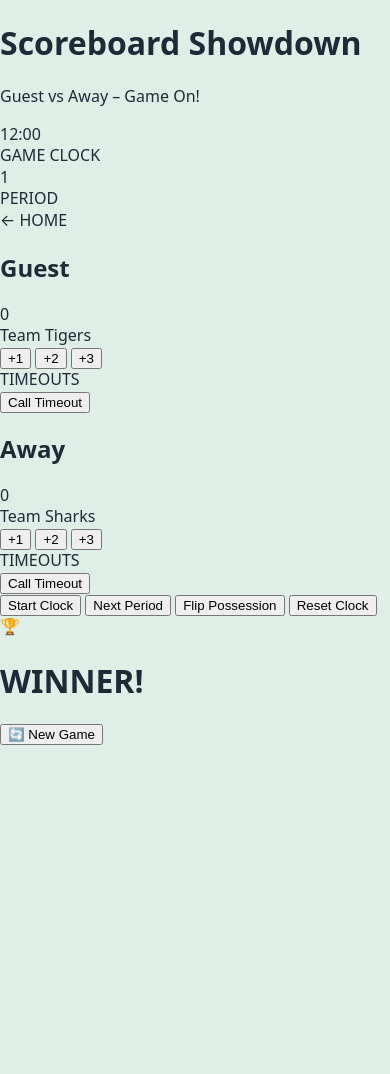
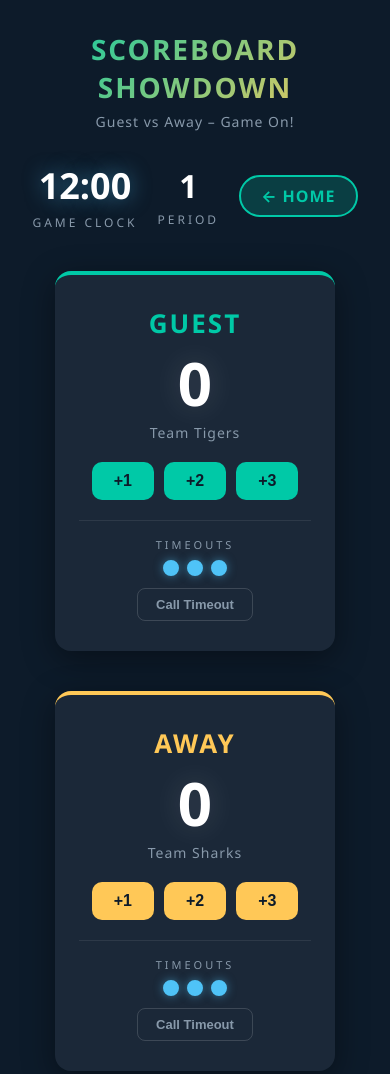
Before and after one commit to anthonyhoward775-sketch/ScoreBoard, a plain HTML site: page index.html in a window 390 px wide. Shown: the top 1074 px of the page. Before the commit the page ends 844 px from the top, so only its background shows below. Drawn offline with Linux system fonts and the light colour scheme.

Commit message:
Update styles.css
update

```diff
--- a/styles.css
+++ b/styles.css
@@ -1,253 +1,423 @@
 /* ---------- Base ---------- */
-* { box-sizing: border-box; }
+* { box-sizing: border-box; margin: 0; padding: 0; }
 
-:root{
-  --bg: #dfeee6;         /* pale mint background */
-  --card: #ffffff;
-  --ink: #1f2a37;
-  --muted: #55606e;
-
-  --pill-title: rgba(255, 255, 255, 0.08); /* more translucent white overlay */
-  --pill-sub: rgba(0, 0, 0, 0.12);         /* more translucent dark overlay */
-  --section-bg: #eaf3ee; /* light green tint */
-  --guide-bg: #a9d5d8;   /* light teal */
-  --shadow: 0 12px 20px rgba(105, 77, 77, 0.12);
-  --radius: 26px;
+:root {
+  --bg: #0d1b2a;
+  --card: #1b2838;
+  --ink: #e0e6ed;
+  --muted: #8899aa;
+  --home-color: #00c9a7;
+  --away-color: #ffc857;
+  --accent: #4fc3f7;
+  --shadow: 0 8px 32px rgba(0, 0, 0, 0.4);
+  --radius: 16px;
 }
 
-body{
-  margin: 0;
-  font-family: system-ui, -apple-system, Segoe UI, Roboto, Arial, sans-serif;
+body {
+  font-family: 'Segoe UI', system-ui, -apple-system, Roboto, Arial, sans-serif;
+  background: var(--bg);
   color: var(--ink);
-  background: var(--bg);
-  line-height: 1.35;
+  min-height: 100vh;
+  display: flex;
+  flex-direction: column;
+  align-items: center;
 }
 
-img{
-  display: block;
-  max-width: 100%;
+/* ---------- Header ---------- */
+header {
+  text-align: center;
+  padding: 30px 20px 10px;
 }
 
-/* ---------- Outer “polaroid” style ---------- */
-.page{
-  min-height: 100vh;
-  display: grid;
-  place-items: center;
-  padding: 36px 16px;
+header h1 {
+  font-size: clamp(28px, 5vw, 48px);
+  font-weight: 900;
+  letter-spacing: 2px;
+  text-transform: uppercase;
+  background: linear-gradient(135deg, var(--home-color), var(--away-color));
+  -webkit-background-clip: text;
+  -webkit-text-fill-color: transparent;
+  background-clip: text;
 }
 
-.card{
-  width: min(920px, 100%);
+header .subtitle {
+  font-size: clamp(14px, 2vw, 18px);
+  color: var(--muted);
+  margin-top: 6px;
+  letter-spacing: 1px;
+}
+
+/* ---------- Game Info (Clock, Period, Possession) ---------- */
+.game-info {
+  display: flex;
+  justify-content: center;
+  align-items: center;
+  gap: 40px;
+  padding: 20px;
+  flex-wrap: wrap;
+}
+
+.clock-box,
+.period-box,
+.possession-box {
+  text-align: center;
+}
+
+.clock-box #game-clock {
+  font-size: clamp(36px, 6vw, 64px);
+  font-weight: 700;
+  font-variant-numeric: tabular-nums;
+  color: #ffffff;
+  text-shadow: 0 0 20px rgba(79, 195, 247, 0.5);
+}
+
+.clock-label,
+.period-label {
+  font-size: 12px;
+  letter-spacing: 3px;
+  text-transform: uppercase;
+  color: var(--muted);
+  margin-top: 4px;
+}
+
+.period-box #period {
+  font-size: clamp(32px, 5vw, 56px);
+  font-weight: 700;
+  color: #ffffff;
+}
+
+.possession-box .arrow {
+  font-size: clamp(16px, 2.5vw, 22px);
+  font-weight: 700;
+  padding: 8px 20px;
+  border-radius: 30px;
+  letter-spacing: 1px;
+  transition: all 0.3s ease;
+}
+
+.arrow.home {
+  background: rgba(0, 201, 167, 0.2);
+  color: var(--home-color);
+  border: 2px solid var(--home-color);
+}
+
+.arrow.away {
+  background: rgba(255, 200, 87, 0.2);
+  color: var(--away-color);
+  border: 2px solid var(--away-color);
+}
+
+/* ---------- Scoreboard ---------- */
+.scoreboard {
+  display: flex;
+  justify-content: center;
+  gap: 40px;
+  padding: 20px 20px 30px;
+  flex-wrap: wrap;
+  width: 100%;
+  max-width: 900px;
+}
+
+.team {
+  flex: 1;
+  min-width: 280px;
+  max-width: 400px;
   background: var(--card);
   border-radius: var(--radius);
+  padding: 30px 24px;
+  text-align: center;
   box-shadow: var(--shadow);
-  overflow: hidden;
-  border: 10px solid rgba(255,255,255,0.85); /* white frame look */
+  transition: transform 0.2s ease;
 }
 
-/* ---------- Hero ---------- */
-.hero{
-  position: relative;
-  height: clamp(240px, 38vw, 360px);
-  background:
-    linear-gradient(to bottom, rgba(89, 63, 63, 0.25), rgba(231, 153, 153, 0.35)),
-    var(--hero-img) center/cover no-repeat;
+.team:hover {
+  transform: translateY(-4px);
 }
 
-.hero__overlay{
-  position: absolute;
-  inset: 0;
-  display: grid;
-  align-content: center;
-  justify-items: center;
-  gap: 10px;
-  padding: 28px 18px;
+.team.home {
+  border-top: 4px solid var(--home-color);
 }
 
-.pill{
-  margin: 0;
-  color: #fff;
-  text-align: center;
-  padding: 10px 18px;
-  border-radius: 12px;
-  display: inline-block;
-  backdrop-filter: blur(8px);
-  border: 1px solid rgba(255, 255, 255, 0.15);
-  text-shadow: 0 1px 3px rgba(0,0,0,0.5);
+.team.away {
+  border-top: 4px solid var(--away-color);
 }
 
-.pill--title{
-  background: var(--pill-title);
-  font-weight: 700;
-  letter-spacing: 0.2px;
-  font-size: clamp(22px, 3vw, 34px);
-  color: #fff;
+.team h2 {
+  font-size: 26px;
+  font-weight: 800;
+  text-transform: uppercase;
+  letter-spacing: 2px;
+  margin-bottom: 12px;
 }
 
-.pill--subtitle{
-  background: var(--pill-sub);
-  max-width: 620px;
-  font-size: clamp(14px, 1.6vw, 18px);
-  padding: 12px 18px;
-  font-weight: 400;
-  color: #ff8a80;
-  text-shadow: 0 2px 6px rgba(139, 0, 0, 0.8);
+.team.home h2 {
+  color: var(--home-color);
 }
 
-/* ---------- Activities ---------- */
-.activities{
-  background: var(--section-bg);
-  padding: 28px 22px 34px;
+.team.away h2 {
+  color: var(--away-color);
 }
 
-.section-title{
-  margin: 0 0 22px;
-  text-align: center;
-  font-size: clamp(18px, 2.2vw, 24px);
-  font-weight: 800;
-  color: #203242;
+.score-display {
+  font-size: clamp(60px, 10vw, 96px);
+  font-weight: 900;
+  line-height: 1;
+  margin: 10px 0;
+  color: #ffffff;
+  text-shadow: 0 0 30px rgba(255, 255, 255, 0.15);
 }
 
-.activities__grid{
-  display: grid;
-  grid-template-columns: repeat(3, minmax(0, 1fr));
-  gap: clamp(14px, 2.2vw, 26px);
-  align-items: start;
+.team-name {
+  font-size: 14px;
+  color: var(--muted);
+  letter-spacing: 1px;
+  margin-bottom: 20px;
 }
 
-.activity{
-  text-align: center;
-  padding: 6px 6px 0;
-  position: relative;
+/* ---------- Score Buttons ---------- */
+.score-buttons {
+  display: flex;
+  justify-content: center;
+  gap: 10px;
+  margin-bottom: 20px;
 }
 
-.activity__img{
-  width: 125px;
-  height: 125px;
-  border-radius: 999px;
-  object-fit: cover;
-  margin: 0 auto 12px;
-  border: 4px solid rgba(101, 201, 255, 0.4);
-  box-shadow: 0 10px 20px rgba(0,0,0,0.10);
-  transition: transform 0.3s ease, box-shadow 0.3s ease, border-color 0.3s ease;
+.score-buttons button {
+  padding: 10px 22px;
+  font-size: 16px;
+  font-weight: 700;
+  border: none;
+  border-radius: 10px;
   cursor: pointer;
+  transition: all 0.2s ease;
+  color: #0d1b2a;
 }
 
-.activity__img:hover{
-  transform: scale(1.1) rotate(5deg);
-  box-shadow: 0 20px 40px rgba(0,0,0,0.25);
-  border-color: rgba(101, 201, 255, 0.8);
+.team.home .score-buttons button {
+  background: var(--home-color);
 }
 
-/* Football activity - hover to show GIF */
-.activity:first-child .activity__img:hover {
-  content: url(https://media0.giphy.com/media/v1.Y2lkPTZjMDliOTUyaThkMDdraHRsOGkydWh0ejhtM2RlcnJweGt2c2Q2bWl1cGpmOWlneSZlcD12MV9pbnRlcm5hbF9naWZfYnlfaWQmY3Q9Zw/njFSAXEgVdWL8c6ZGD/giphy.gif);
+.team.home .score-buttons button:hover {
+  background: #00e6be;
+  transform: scale(1.08);
+  box-shadow: 0 4px 16px rgba(0, 201, 167, 0.4);
 }
 
-/* BMX activity - hover to show GIF */
-.activity:nth-child(2) .activity__img:hover {
-  content: url(https://media.giphy.com/media/v1.Y2lkPTc5MGI3NjExa28zNzQ5bnNsM3Z4N3BlaWtibGFiMjc0ZjdoMGo5czNqeTJrYWpzYyZlcD12MV9naWZzX3NlYXJjaCZjdD1n/l7Ck3FWthROtOcBPK3/giphy.gif);
+.team.away .score-buttons button {
+  background: var(--away-color);
 }
 
-/* Walking trail activity - hover to show GIF */
-.activity:nth-child(3) .activity__img:hover {
-  content: url(https://media.giphy.com/media/v1.Y2lkPWVjZjA1ZTQ3N3c5eXA4MTgxd3p0aDdpdTE2aTh2ZDhqZXpremtxMHpvbnpucW03ayZlcD12MV9naWZzX3NlYXJjaCZjdD1n/zIOsARdRFglYhgs62c/giphy.gif);
+.team.away .score-buttons button:hover {
+  background: #ffd56b;
+  transform: scale(1.08);
+  box-shadow: 0 4px 16px rgba(255, 200, 87, 0.4);
 }
 
-.activity__title{
-  margin: 0 0 8px;
-  font-size: 16px;
-  font-weight: 800;
-  color: #223547;
+/* ---------- Timeout Section ---------- */
+.timeout-section {
+  border-top: 1px solid rgba(255, 255, 255, 0.08);
+  padding-top: 16px;
 }
 
-/* Style for BMX track link */
-.activity__title a {
-  color: #223547;
-  text-decoration: none;
-  transition: color 0.3s ease, text-shadow 0.3s ease;
+.timeout-label {
+  font-size: 11px;
+  letter-spacing: 3px;
+  color: var(--muted);
+  margin-bottom: 8px;
 }
 
-.activity__title a:hover {
-  color: #4a90e2;
-  text-shadow: 0 2px 4px rgba(74, 144, 226, 0.3);
-  text-decoration: underline;
+.timeout-dots {
+  display: flex;
+  justify-content: center;
+  gap: 8px;
+  margin-bottom: 12px;
 }
 
-.activity__text{
-  margin: 0 auto;
-  max-width: 260px;
-  font-size: 14px;
-  color: var(--muted);
+.dot {
+  width: 16px;
+  height: 16px;
+  border-radius: 50%;
+  background: rgba(255, 255, 255, 0.1);
+  border: 2px solid rgba(255, 255, 255, 0.15);
+  transition: all 0.3s ease;
 }
 
-/* ---------- Guide ---------- */
-.guide{
-  padding: 34px 22px 42px;
-  background: #fff;
+.dot.active {
+  background: var(--accent);
+  border-color: var(--accent);
+  box-shadow: 0 0 10px rgba(79, 195, 247, 0.5);
 }
 
-.guide__card{
-  width: min(720px, 100%);
-  margin: 0 auto;
-  display: grid;
-  grid-template-columns: 160px 1fr;
-  gap: 18px;
-  align-items: center;
-  background: var(--guide-bg);
-  border-radius: 14px;
-  padding: 18px;
-  box-shadow: 0 10px 20px rgba(0,0,0,0.10);
-  border-bottom: 6px solid rgba(0,0,0,0.20); /* that subtle “base” line */
+.timeout-btn {
+  padding: 8px 18px;
+  font-size: 13px;
+  font-weight: 600;
+  background: transparent;
+  color: var(--muted);
+  border: 1px solid rgba(255, 255, 255, 0.15);
+  border-radius: 8px;
+  cursor: pointer;
+  transition: all 0.2s ease;
 }
 
-.guide__photo{
-  width: 160px;
-  height: 200px;
-  object-fit: cover;
-  border-radius: 10px;
-  border: 3px solid rgba(230, 62, 24, 0.453);
-  backdrop-filter: blur(8px);
-  box-shadow: 0 15px 30px rgba(0,0,0,0.25);
-  margin: 0 auto;
-  display: block;
+.timeout-btn:hover {
+  background: rgba(255, 255, 255, 0.08);
+  color: var(--ink);
+  border-color: rgba(255, 255, 255, 0.3);
 }
 
-.guide__title{
-  margin: 0 0 8px;
-  font-size: 22px;
-  font-weight: 900;
-  color: #1f3b4b;
+/* ---------- Controls ---------- */
+.controls {
+  display: flex;
+  justify-content: center;
+  gap: 12px;
+  padding: 10px 20px 40px;
+  flex-wrap: wrap;
 }
 
-.guide__quote{
-  margin: 0 0 10px;
-  font-style: italic;
-  color: #1f3b4b;
+.controls button {
+  padding: 12px 24px;
+  font-size: 15px;
+  font-weight: 700;
+  border: 2px solid rgba(255, 255, 255, 0.15);
+  border-radius: 12px;
+  background: rgba(255, 255, 255, 0.05);
+  color: var(--ink);
+  cursor: pointer;
+  transition: all 0.2s ease;
+  letter-spacing: 0.5px;
 }
 
-.guide__name{
-  margin: 0;
+.controls button:hover {
+  background: rgba(255, 255, 255, 0.12);
+  border-color: var(--accent);
+  color: #ffffff;
+  transform: translateY(-2px);
+  box-shadow: 0 4px 16px rgba(79, 195, 247, 0.2);
+}
+
+/* ---------- Victory Overlay ---------- */
+.victory-overlay {
+  position: fixed;
+  inset: 0;
+  background: rgba(0, 0, 0, 0.85);
+  display: flex;
+  justify-content: center;
+  align-items: center;
+  z-index: 1000;
+  backdrop-filter: blur(8px);
+}
+
+.victory-overlay.hidden {
+  display: none;
+}
+
+.victory-content {
+  text-align: center;
+  z-index: 10;
+}
+
+.trophy {
+  font-size: 80px;
+  margin-bottom: 16px;
+  animation: bounce 1s ease infinite;
+}
+
+@keyframes bounce {
+  0%, 100% { transform: translateY(0); }
+  50% { transform: translateY(-20px); }
+}
+
+.victory-title {
+  font-size: clamp(32px, 6vw, 56px);
   font-weight: 900;
-  color: #1f3b4b;
+  text-transform: uppercase;
+  letter-spacing: 3px;
+  margin-bottom: 12px;
+  text-shadow: 0 0 30px rgba(255, 255, 255, 0.3);
+}
+
+.victory-team {
+  font-size: clamp(20px, 3vw, 30px);
+  font-weight: 600;
+  color: var(--muted);
+  margin-bottom: 8px;
+}
+
+.victory-score {
+  font-size: clamp(24px, 4vw, 40px);
+  font-weight: 900;
+  color: #ffffff;
+  margin-bottom: 24px;
+}
+
+.new-game-btn {
+  padding: 14px 36px;
+  font-size: 18px;
+  font-weight: 700;
+  background: linear-gradient(135deg, var(--home-color), var(--away-color));
+  color: #0d1b2a;
+  border: none;
+  border-radius: 14px;
+  cursor: pointer;
+  transition: all 0.2s ease;
+  letter-spacing: 1px;
+}
+
+.new-game-btn:hover {
+  transform: scale(1.06);
+  box-shadow: 0 6px 24px rgba(0, 201, 167, 0.4);
+}
+
+/* ---------- Confetti ---------- */
+#confetti-container {
+  position: fixed;
+  inset: 0;
+  pointer-events: none;
+  overflow: hidden;
+  z-index: 5;
+}
+
+.confetti-piece {
+  position: absolute;
+  top: -20px;
+  border-radius: 3px;
+  opacity: 0.9;
+  animation: confetti-fall linear forwards;
+}
+
+@keyframes confetti-fall {
+  0% {
+    transform: translateY(0) rotate(0deg);
+    opacity: 1;
+  }
+  100% {
+    transform: translateY(100vh) rotate(720deg);
+    opacity: 0;
+  }
 }
 
 /* ---------- Responsive ---------- */
-@media (max-width: 780px){
-  .activities__grid{
-    grid-template-columns: 1fr;
+@media (max-width: 660px) {
+  .scoreboard {
+    flex-direction: column;
+    align-items: center;
   }
 
-  .activity__text{
-    max-width: 420px;
+  .team {
+    max-width: 100%;
   }
 
-  .guide__card{
-    grid-template-columns: 1fr;
-    text-align: center;
+  .game-info {
+    gap: 20px;
   }
 
-  .guide__photo{
-    margin: 0 auto;
+  .controls {
+    flex-direction: column;
+    align-items: center;
+  }
+
+  .controls button {
+    width: 80%;
   }
 }
```
